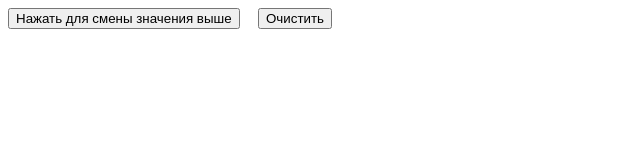
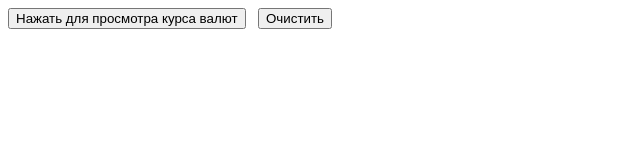
Before and after one commit to andreymeksya/Electron_test, an Electron app: page myapp-source/index.html in a window 800 px wide. Shown: the full height of the page, 0-640 px from the left. Drawn offline with Linux system fonts and the light colour scheme.

Commit message:
Update index.html

```diff
--- a/myapp-source/index.html
+++ b/myapp-source/index.html
@@ -6,7 +6,7 @@
     <link rel="stylesheet" type="text/css" href="style.css" >
   </head>
   <body>
-    <button id="btnAdd">Нажать для смены значения выше</button>
+    <button id="btnAdd">Нажать для просмотра курса валют</button>
     <button id="btnDelete">Очистить</button>
     <div class="products"></div>
     <script src="./renderer.js"></script>
```
